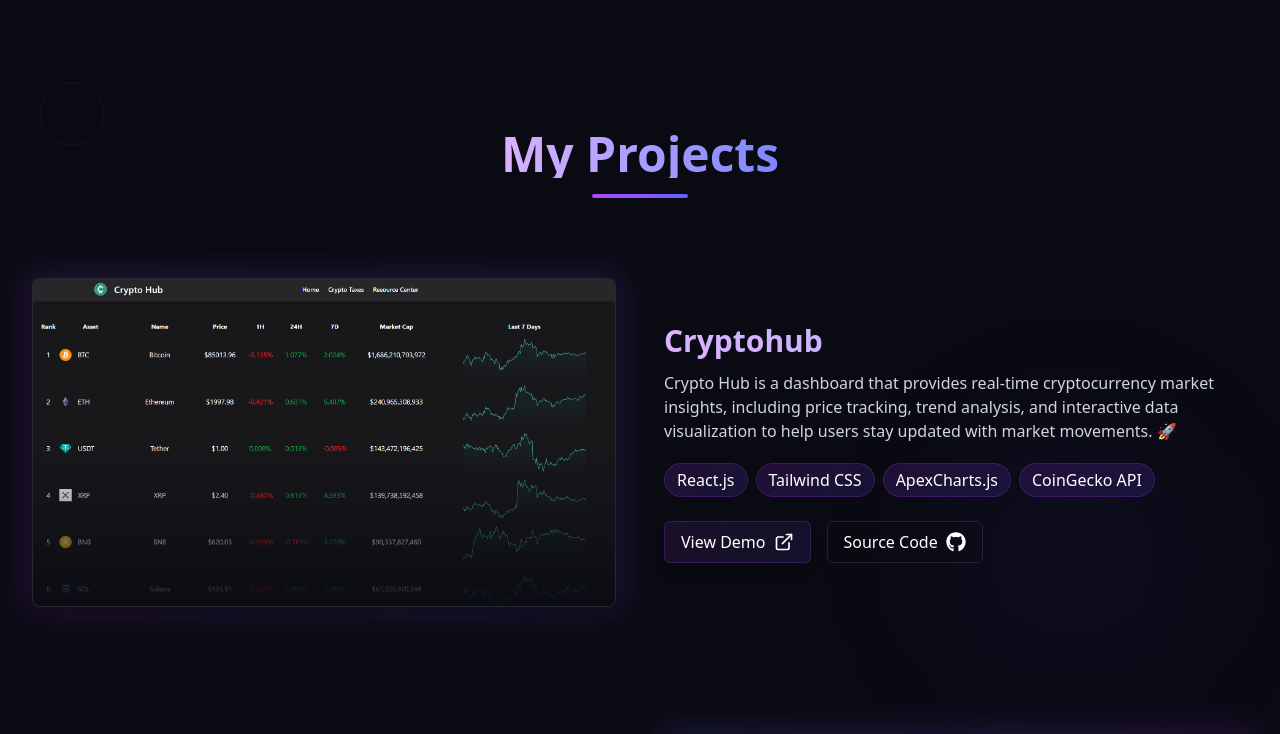
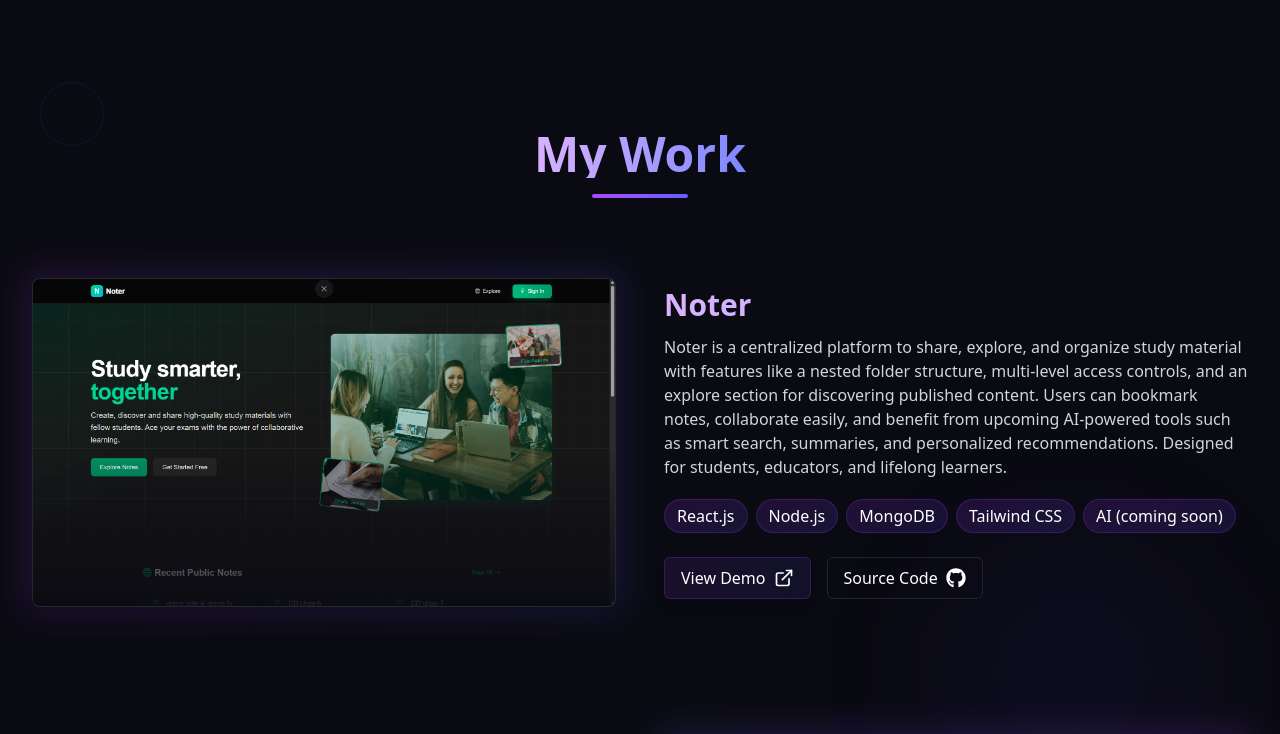
Before and after one commit to jayvaliya/portfolio, a Next.js app: page / in a window 1280 px wide. Shown: the part 1740-2474 px from the top of the page. Built offline with nearby package versions, Linux system fonts and the light colour scheme.

Commit message:
added project noter

```diff
--- a/src/components/Projects.tsx
+++ b/src/components/Projects.tsx
@@ -8,6 +8,7 @@
 import cryptohubImage from '../assets/crypto1.png';
 import blogpenImage from '../assets/blogpen1.png';
 import meditationappImge from '../assets/meditationapp1.png';
+import noter from "../assets/noter.png"
 
 export default function Projects() {
     const ref = useRef<HTMLDivElement>(null);
@@ -15,11 +16,19 @@
 
     const projects = [
         {
+            title: "Noter",
+            description: "Noter is a centralized platform to share, explore, and organize study material with features like a nested folder structure, multi-level access controls, and an explore section for discovering published content. Users can bookmark notes, collaborate easily, and benefit from upcoming AI-powered tools such as smart search, summaries, and personalized recommendations. Designed for students, educators, and lifelong learners.",
+            image: noter,
+            tech: ["React.js", "Node.js", "MongoDB", "Tailwind CSS", "AI (coming soon)"],
+            demoLink: "https://noter.jayvaliya.me",
+            codeLink: "https://github.com/jayvaliya/noter"
+        },
+        {
             title: "Cryptohub",
             description: "Crypto Hub is a dashboard that provides real-time cryptocurrency market insights, including price tracking, trend analysis, and interactive data visualization to help users stay updated with market movements. 🚀",
             image: cryptohubImage,
             tech: ["React.js", "Tailwind CSS", "ApexCharts.js", "CoinGecko API"],
-            demoLink: "https://cryptoxhub.netlify.app/",
+            demoLink: "https://cryptohub.jayvaliya.me",
             codeLink: "https://github.com/jayvaliya/crypto-hub"
         },
         {
@@ -27,7 +36,7 @@
             description: "BlogPen is a platform for writers to create, share, and explore blogs effortlessly. It offers a seamless writing experience with an intuitive interface, allowing users to engage with a wide range of content. 🚀",
             image: blogpenImage,
             tech: ["React", "Tailwind CSS", "PostgreSQL", "Prisma", "CloudFlare Workers"],
-            demoLink: "https://blogpenn.netlify.app/",
+            demoLink: "https://blogpen.jayvaliya.me/",
             codeLink: "https://github.com/jayvaliya/medium"
         },
         {
@@ -51,7 +60,7 @@
             <div className="max-w-7xl mx-auto px-4 sm:px-6 lg:px-8 relative z-10">
                 {/* Section heading */}
                 <div className="flex flex-col items-center mb-20">
-                    <h2 className="text-4xl md:text-5xl font-bold bg-gradient-to-r from-purple-300 to-indigo-400 bg-clip-text text-transparent mb-4">My Projects</h2>
+                    <h2 className="text-4xl md:text-5xl font-bold bg-gradient-to-r from-purple-300 to-indigo-400 bg-clip-text text-transparent mb-4">My Work</h2>
                     <div className="w-24 h-1 bg-gradient-to-r from-purple-500 to-indigo-500 rounded-full"></div>
                 </div>
 
```
Also changed, not shown: src/assets/noter.png (added).
